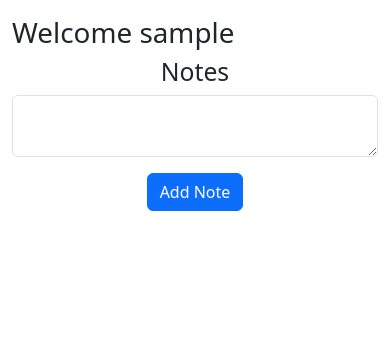
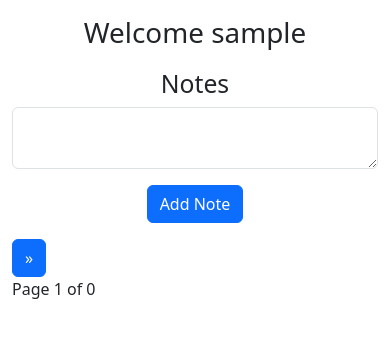
Before and after one commit to 6illy999/Notes-App, a Flask app: page / in a window 390 px wide. Shown: the part 56-394 px from the top of the page. Run offline with Flask 3, Linux system fonts and the light colour scheme; the visitor is signed in with stand-in values (Sample User, id 1); data that the repository does not hold is empty; some libraries are stand-ins or nearby versions.

Commit message:
Modified

```diff
--- a/app/__init__.py
+++ b/app/__init__.py
@@ -3,6 +3,7 @@ from flask_sqlalchemy import SQLAlchemy
 from os import path
 from flask_migrate import Migrate
 from flask_login import LoginManager
+import app
 
 db = SQLAlchemy()
 DB_NAME = "database.db"
@@ -16,6 +17,7 @@ def create_app():
     app = Flask(__name__)
     app.config['SECRET_KEY'] = 'asecretkeystring'
     app.config['SQLALCHEMY_DATABASE_URI'] = f'sqlite:///{DB_NAME}'
+    app.config['POSTS_PER_PAGE']  = 5
     db.init_app(app)
 
     migrate.init_app(app, db)
--- a/app/forms.py
+++ b/app/forms.py
@@ -35,3 +35,8 @@ class RegistrationForm(FlaskForm):
 class AddNoteForm(FlaskForm):
     note = TextAreaField(validators=[DataRequired(), Length(min=1, max=140)])
     submit = SubmitField('Add Note')
+
+
+class EditNoteForm(FlaskForm):
+    note = TextAreaField(validators=[DataRequired(), Length(min=1, max=140)])
+    submit = SubmitField('Edit Note')
--- a/app/routes.py
+++ b/app/routes.py
@@ -1,9 +1,10 @@
-from flask import Blueprint, render_template, flash, redirect, url_for, request, jsonify
+from flask import Blueprint, render_template, flash, redirect, url_for, request, jsonify, current_app
 from flask_login import login_required, current_user
-from app.forms import AddNoteForm
+from app.forms import AddNoteForm, EditNoteForm
 from app import db
 from app.models import Note
 import json
+import sqlalchemy as sa
 
 
 bp = Blueprint('routes', __name__)
@@ -23,10 +24,17 @@ def home():
         flash('Your note was added successfuly!', category='success')
         return redirect(url_for('routes.home'))
 
-    query = current_user.notes.select().order_by(Note.timestamp.desc())
-    notes = db.session.scalars(query)
+    page = request.args.get('page', 1, type=int)
+    query = current_user.notes.select().order_by(Note.timestamp.desc()) #  user = db.session.scalar(sa.select(User).where(User.username=current_user.username))
+    notes = db.paginate(query, page=page, per_page=current_app.config['POSTS_PER_PAGE'], error_out=False)
+    # notes = db.session.scalars(query)                                   # notes = db.session.scalars(user.posts.select()).all()
 
-    return render_template('home.html', form=form, notes=notes)
+    next_url = url_for('routes.home', page=notes.next_num) \
+        if notes.has_next else None
+    prev_url = url_for('routes.home', page=notes.prev_num) \
+        if notes.has_prev else None
+
+    return render_template('home.html', form=form, notes=notes, next_url=next_url, prev_url=prev_url)
 
 
 @bp.route("/delete-note", methods=['GET', 'POST'])
@@ -41,3 +49,27 @@ def delete_note():
             db.session.commit()
             flash('Note deleted!', category='success')
     return jsonify({})
+
+
+
+@bp.route("/edit-note/<int:note_id>", methods=['GET', 'POST'])
+@login_required
+def edit_note(note_id):
+    note = db.session.get(Note, note_id)
+    if note is None or note.author != current_user:
+        abort(404)
+
+    form = EditNoteForm()
+
+    if form.validate_on_submit():
+        if len(form.note.data) < 1:
+            flash('Note is too short', category='error')
+
+        note.body = form.note.data
+        db.session.commit()
+        flash('Your note was updated successfuly!', category='success')
+        return redirect(url_for('routes.home'))
+    elif request.method == 'GET':
+        form.note.data = note.body
+
+    return render_template('edit_note.html', form=form)
--- /dev/null
+++ b/app/static/css/style.css
@@ -0,0 +1,64 @@
+.more-vert {
+    width: 24px;
+    height: 24px;
+    display: flex;
+    align-items: center;
+    justify-content: center;
+    padding: 0;
+    border: none;
+    background: transparent;
+    display: none;
+}
+
+.note-body {
+    max-width: 70%;
+}
+
+.note-actions {
+        display: flex;
+        gap: 30px;
+    }
+
+.popup {
+    list-style: none;
+    background: rgb(200, 198, 198);
+    color: rgb(15, 14, 14);
+    margin: 0;
+    padding: 15px;
+    position: absolute;
+    top: 31px;
+    right: 27px;
+    z-index: 999;
+    display: none;
+}
+
+.popup.active {
+    display: block;
+}
+
+@media (max-width:770px) {
+
+    .note-body {
+    max-width: 60%;
+}
+
+}
+
+@media (max-width:540px) {
+
+    .welcome-msg {
+        text-align: center;
+    }
+
+    .more-vert {
+        display: block;
+    }
+
+    .note-body {
+    max-width: 85%;
+}
+
+    .note-actions {
+        display: none;
+    }
+}
--- a/app/static/js/index.js
+++ b/app/static/js/index.js
@@ -1,8 +1,57 @@
-function deleteNote(noteId) {
+ function deleteNote(noteId) {
     fetch("/delete-note", {
         method: "POST",
-        body: JSON.stringify({ noteId: noteId }),
+        body: JSON.stringify({ noteId: noteId })
     }).then((_res) => {
         window.location.href = "/";
+
     });
 }
+
+
+document.addEventListener("DOMContentLoaded", () => {
+
+
+showMore()
+
+function showMore() {
+    const buttons = document.querySelectorAll(".more-vert");
+
+    buttons.forEach( button => {
+        button.addEventListener('click', (e) => {
+            e.stopPropagation(); // prevent triggering document click
+
+            const popup = button.nextElementSibling;
+
+            //close all popups first
+
+            document.querySelectorAll(".popup").forEach(p => {
+                if(p !== popup ) {
+                    p.classList.remove("active")
+                }
+            });
+
+            //Toggle current popup
+            popup.classList.toggle("active")
+
+        })
+    });
+
+    document.addEventListener('click', () => {
+            document.querySelectorAll(".popup").forEach(popup => {
+                popup.classList.remove("active");
+            });
+
+        })
+
+    window.addEventListener('resize', () => {
+        if (window.innerWidth > 540) {
+            document.querySelectorAll(".popup").forEach(popup => {
+                popup.classList.remove("active");
+            });
+        }
+    })
+
+}
+
+})
--- a/app/templates/base.html
+++ b/app/templates/base.html
@@ -5,6 +5,7 @@
     <meta name="viewport" content="width=device-width, initial-scale=1.0">
     <title>{% if title %} {{ title }} {% else %} Welcome {% endif %}</title>
     <link rel="stylesheet" href="{{ url_for('static', filename='css/bootstrap.min.css') }}">
+    <link rel="stylesheet" href="{{ url_for('static', filename='css/style.css') }}">
 </head>
 <body>
     <nav class="navbar navbar-expand-lg navbar-dark bg-dark">
--- a/app/templates/home.html
+++ b/app/templates/home.html
@@ -1,17 +1,32 @@
 {% extends 'base.html' %}
 
 {% block content %}
-<h1>Welcome {{ current_user.username }}</h1>
+<h1 class="welcome-msg">Welcome {{ current_user.username }}</h1>
 
-<h2 align="center">Notes</h2>
+<h2 align="center" style="margin-top: 20px;" class="notes-title">Notes</h2>
 
 <ul class="list-group list-group-flush" >
-    {% for note in notes %}
+    {% for note in notes.items %}
     <li class="list-group-item " style="display: flex; justify-content: space-between;">
-        {{ note.body }}
-        <button type="button" class="btn-close" onclick="deleteNote({{note.id}})">
-            <span aria-hidden="true"> </span>
+        <p class="note-body">{{ note.body }}</p>
+
+        <span class="note-actions">
+            <a href=" {{ url_for('routes.edit_note', note_id=note.id) }}"><button class='btn btn-primary'>Edit Note</button></a>
+            <button type="button" class="btn-close" onclick="deleteNote({{note.id}})">
+                <span aria-hidden="true"> </span>
+            </button>
+        </span>
+
+        <button class="more-vert">
+            <svg xmlns="http://www.w3.org/2000/svg" height="24px" viewBox="0 -960 960 960" width="24px" fill="#000">
+                 <path d="M480-160q-33 0-56.5-23.5T400-240q0-33 23.5-56.5T480-320q33 0 56.5 23.5T560-240q0 33-23.5 56.5T480-160Zm0-240q-33 0-56.5-23.5T400-480q0-33 23.5-56.5T480-560q33 0 56.5 23.5T560-480q0 33-23.5 56.5T480-400Zm0-240q-33 0-56.5-23.5T400-720q0-33 23.5-56.5T480-800q33 0 56.5 23.5T560-720q0 33-23.5 56.5T480-640Z"/>
+            </svg>
         </button>
+
+        <ul class="popup" ">
+            <li><a href=" {{ url_for('routes.edit_note', note_id=note.id) }}" onclick="deleteNote({{note.id}}">Edit Note</a></li>
+            <li><a href="" onclick="deleteNote({{note.id}})">Delete</a></li>
+        </ul>
     </li>
     {% endfor %}
 </ul>
@@ -22,6 +37,25 @@
         {{ form.note(class='form-control' ) }}
     </p>
     <p align="center">{{ form.submit(class='btn btn-primary') }}</p>
+
 </form>
 
+    {% if notes.page != 1 %}
+    <a href=" {{ url_for('routes.home', page=1) }}"><button class='btn btn-primary pagination-btn'>&laquo;</button></a>
+    {% endif %}
+
+    {% if prev_url %}
+    <a href=" {{ prev_url }}"><button class='btn btn-primary pagination-btn'>&lt;</button></a>
+    {% endif %}
+
+    {% if next_url %}
+    <a href=" {{ next_url }}"><button class='btn btn-primary pagination-btn'>&gt;</button></a>
+    {% endif %}
+
+    {% if notes.page != notes.pages %}
+    <a href=" {{ url_for('routes.home', page=notes.pages) }}"><button class='btn btn-primary pagination-btn'>&raquo;</button></a>
+    {% endif %}
+
+    <p>Page {{ notes.page }} of {{ notes.pages }}</p>
+
 {% endblock %}
```
Also changed, not shown: app/templates/edit_note.html (added, +18 -0 lines), app/static/more_vert_24dp_E3E3E3_FILL0_wght400_GRAD0_opsz24.svg (added).
